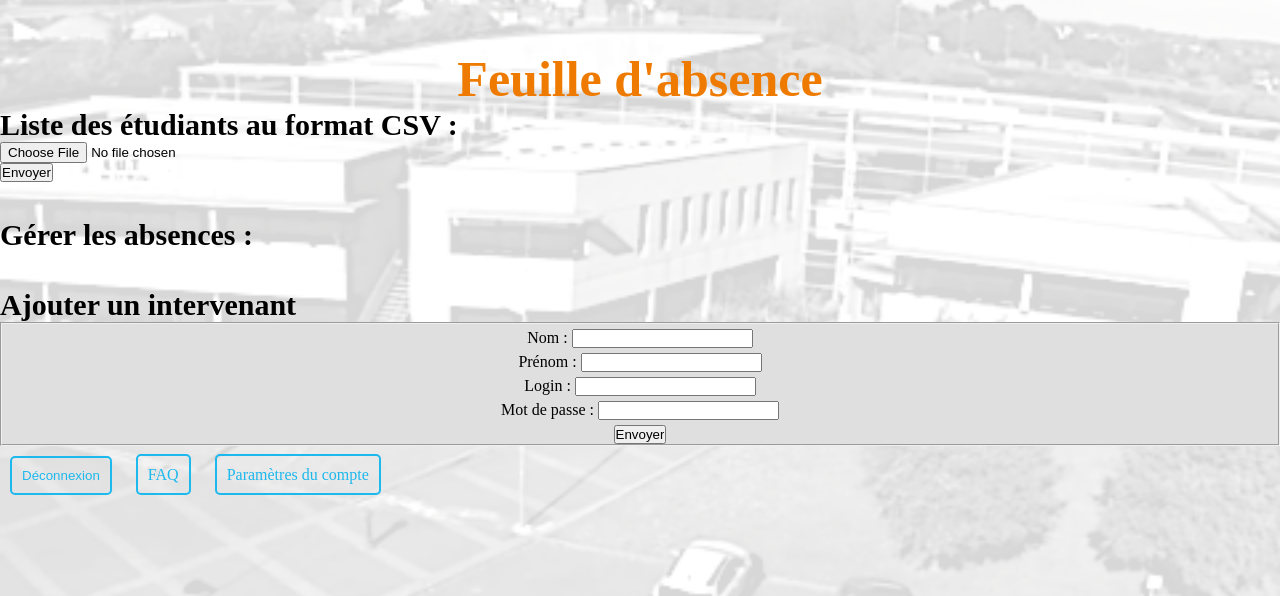
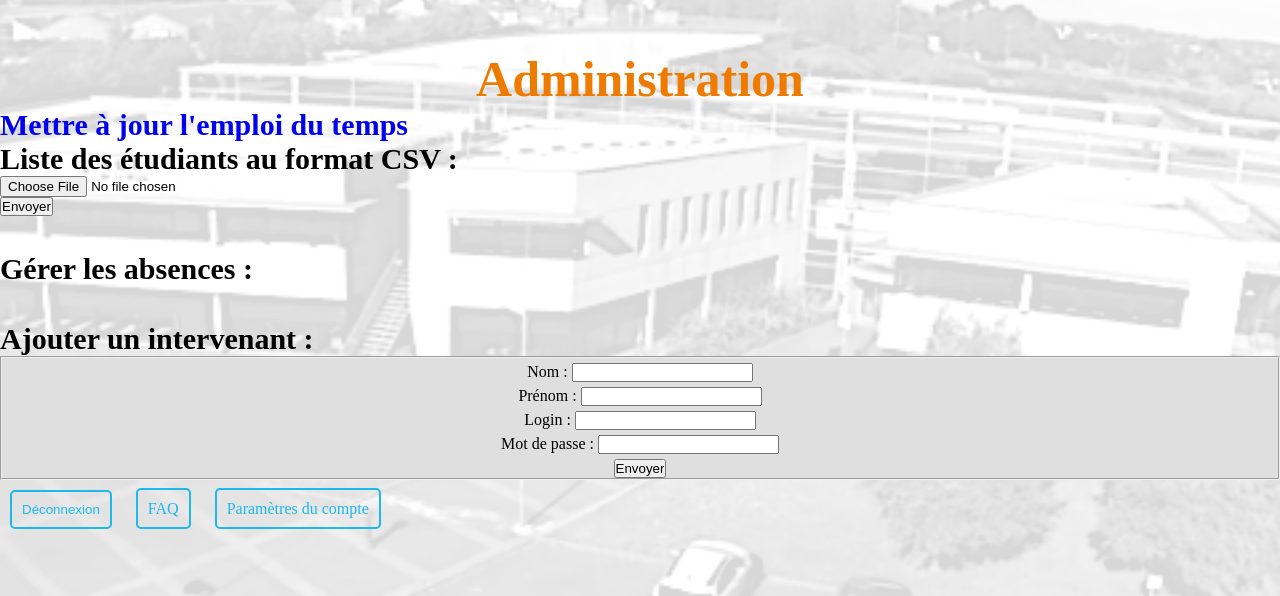
Before and after one commit to OlivierRogard/projettut, a PHP site: page /projet/administration.php in a window 1280 px wide. Shown: the part 86-682 px from the top of the page. Run offline with PHP 8.4, Linux system fonts and the light colour scheme.

Commit message:
Update administration.php

```diff
--- a/administration.php
+++ b/administration.php
@@ -18,7 +18,8 @@
     </head>
     <body>
     	<header> IUT de Saint-Malo </header>
-        <h1>Feuille d'absence</h1>
+        <h1>Administration</h1>
+        <h4><a href="emploidutemps.php">Mettre à jour l'emploi du temps</a></h4>
     	<h4>Liste des étudiants au format CSV :</h4>
     	<form method="post" action="excel.php" enctype="multipart/form-data">
     		<input type="file" name="file" id="file" /><br>
@@ -27,7 +28,7 @@
     	<br><br>
     	<h4>Gérer les absences :</h4>
     	<br><br>
-    	<h4>Ajouter un intervenant</h4>
+    	<h4>Ajouter un intervenant :</h4>
     	<fieldset>
     	<form method="post" action="administration.php">
     		Nom : <input type="text" name="nom" /> <br>
```
